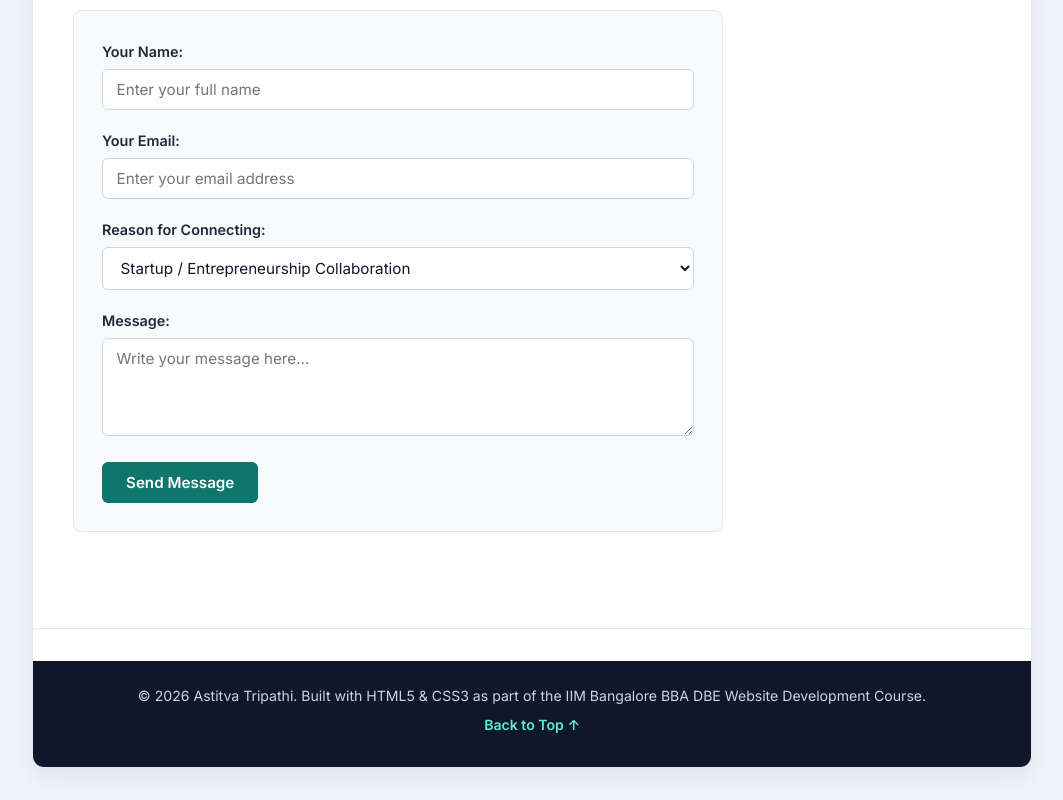
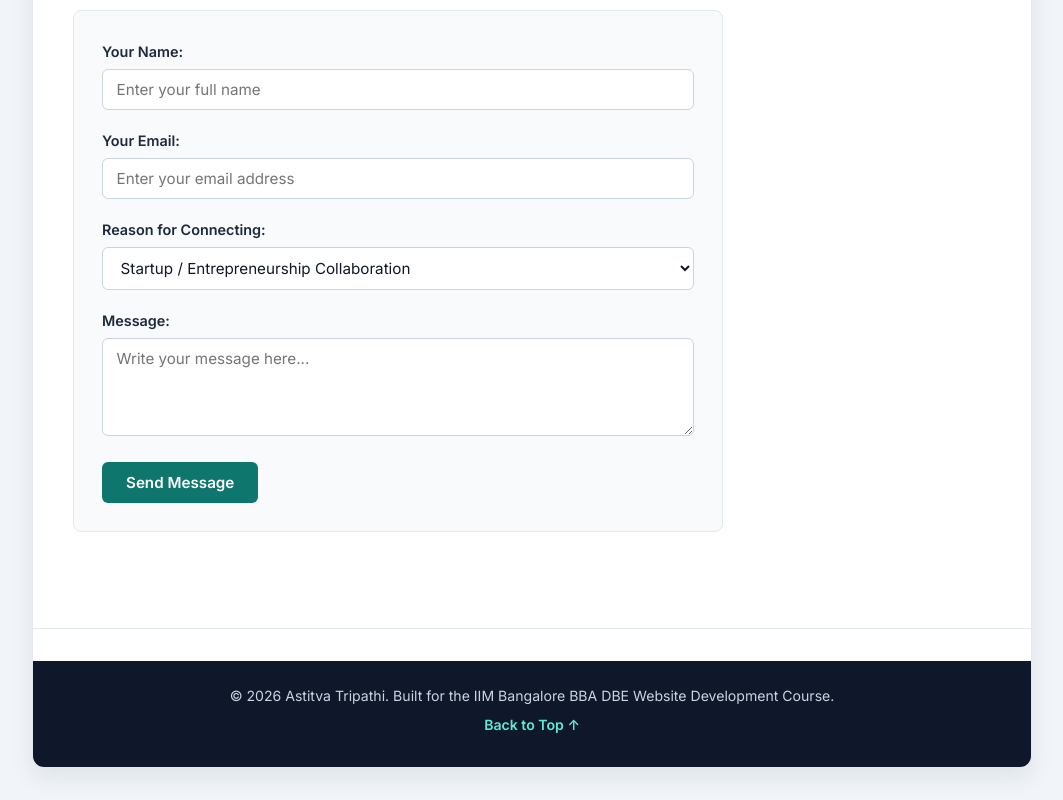
Before and after one commit to astitva-tripathi/iimb-assignment, a plain HTML site: page index.html in a window 1280 px wide. Shown: the part 2961-3761 px from the top of the page, without its empty margins (108-1171 px from the left). Drawn offline with Linux system fonts and the light colour scheme.

Commit message:
Update index.html

```diff
--- a/index.html
+++ b/index.html
@@ -4,25 +4,22 @@
     <meta charset="UTF-8">
     <meta name="viewport" content="width=device-width, initial-scale=1.0">
     <title>Astitva Tripathi - Resume Website</title>
-    <!-- Downloading Google Fonts (Inter & Merriweather) in the head section as taught in Module 4 -->
     <link rel="preconnect" href="https://fonts.googleapis.com">
     <link rel="preconnect" href="https://fonts.gstatic.com" crossorigin>
     <link href="https://fonts.googleapis.com/css2?family=Inter:wght@400;500;600;700&family=Merriweather:wght@700&display=swap" rel="stylesheet">
-    <!-- Linking external CSS file using relative path -->
     <link rel="stylesheet" href="./styles.css">
 </head>
 <body>
 
-    <!-- Main wrapper div for layout styling -->
     <div class="page-container">
 
-        <!-- Header Section: Name, Tagline, Contact Info, and Section Navigation -->
+
         <header class="site-header" id="top">
             <div class="header-content">
                 <h1>Astitva Tripathi</h1>
                 <p class="tagline">Entrepreneur, Writer &amp; Undergraduate Student</p>
 
-                <!-- Contact details using anchor tags and span inline elements -->
+
                 <p class="contact-bar">
                     <span>New Delhi, India</span> |
                     <a href="https://www.linkedin.com/in/astitvatripathi/" target="_blank">LinkedIn</a> |
@@ -31,7 +28,6 @@
                 </p>
             </div>
 
-            <!-- Navigation Bar to jump between sections on the single page -->
             <nav class="navbar">
                 <ul class="nav-list">
                     <li><a href="#summary">Summary</a></li>
@@ -46,10 +42,8 @@
 
         <hr>
 
-        <!-- Main Content Area: Holds all primary sections of the resume -->
         <main class="main-content">
 
-            <!-- Section 1: Professional Summary -->
             <section id="summary" class="resume-section">
                 <h2>Professional Summary</h2>
                 <p class="summary-text">
@@ -62,7 +56,6 @@
 
             <hr>
 
-            <!-- Section 2: Education History (Using Table for structured tabular data) -->
             <section id="education" class="resume-section">
                 <h2>Education</h2>
                 <div class="table-container">
@@ -114,12 +107,12 @@
 
             <hr>
 
-            <!-- Section 3: Work Experience (Using <article> tags and modular CSS classes) -->
+
             <section id="experience" class="resume-section">
                 <h2>Work Experience</h2>
 
                 <div class="experience-grid">
-                    <!-- Internship 1 -->
+
                     <article class="card highlight-card">
                         <div class="card-header">
                             <h3>Aptitude Backend Role Internship</h3>
@@ -133,7 +126,7 @@
                         </ul>
                     </article>
 
-                    <!-- Internship 2 -->
+
                     <article class="card">
                         <div class="card-header">
                             <h3>Business Development And Execution Internship</h3>
@@ -147,7 +140,7 @@
                         </ul>
                     </article>
 
-                    <!-- Internship 3 -->
+
                     <article class="card">
                         <div class="card-header">
                             <h3>Team Lead &amp; Growth Intern</h3>
@@ -160,7 +153,7 @@
                         </ul>
                     </article>
 
-                    <!-- Internship 4 -->
+
                     <article class="card">
                         <div class="card-header">
                             <h3>Influencer Researcher Internship</h3>
@@ -178,7 +171,7 @@
 
             <hr>
 
-            <!-- Section 4: Ventures, Publications & Interests -->
+
             <section id="projects-books" class="resume-section">
                 <h2>Ventures, Publications &amp; Interests</h2>
 
@@ -215,7 +208,7 @@
 
             <hr>
 
-            <!-- Section 5: Skills Table -->
+
             <section id="skills" class="resume-section">
                 <h2>Skills &amp; Competencies</h2>
                 <div class="table-container">
@@ -250,7 +243,7 @@
 
             <hr>
 
-            <!-- Section 6: Contact Form -->
+
             <section id="contact" class="resume-section">
                 <h2>Get In Touch</h2>
                 <p>Have a question, collaboration idea, or opportunity? Feel free to reach out using the form below:</p>
@@ -289,9 +282,9 @@
 
         <hr>
 
-        <!-- Footer Section: Closing notes and quick links -->
+
         <footer class="site-footer">
-            <p>&copy; 2026 Astitva Tripathi. Built with HTML5 &amp; CSS3 as part of the IIM Bangalore BBA DBE Website Development Course.</p>
+            <p>&copy; 2026 Astitva Tripathi. Built for the IIM Bangalore BBA DBE Website Development Course.</p>
             <p><a href="#top">Back to Top &uarr;</a></p>
         </footer>
 
```
